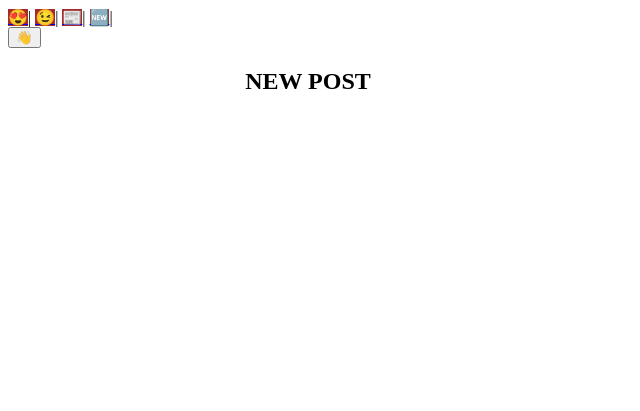
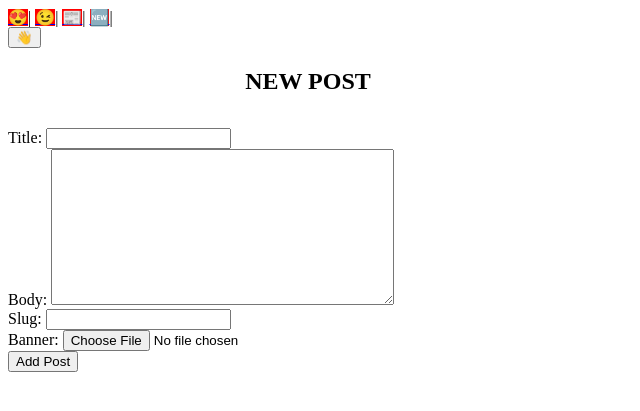
Before and after one commit to prashant7738/100days_python, a Django app: page /posts/new-post in a window 1280 px wide. Shown: the top 411 px of the page, without its empty margins (0-640 px from the left). Run offline with Django 5.2, Linux system fonts and the light colour scheme; a user stored in the database is signed in.

Commit message:
12/4
I learned to create custom forms in django and completed the django for beginner video

```diff
--- /dev/null
+++ b/Day_37 -- Django/myproject/posts/forms.py
@@ -0,0 +1,7 @@
+from django import forms
+from . import models
+
+class CreatePost(forms.ModelForm):
+    class Meta:
+        model = models.Post
+        fields = ['title','body','slug','banner']
--- a/Day_37 -- Django/myproject/posts/models.py
+++ b/Day_37 -- Django/myproject/posts/models.py
@@ -1,4 +1,5 @@
 from django.db import models
+from django.contrib.auth.models import User
 
 # Create your models here.
 class Post(models.Model):
@@ -7,6 +8,7 @@ class Post(models.Model):
     slug = models.SlugField()
     date = models.DateTimeField(auto_now_add=True)
     banner = models.ImageField(default = 'fullback.png' ,blank=True)
+    author = models.ForeignKey(User , on_delete=models.CASCADE , default=None)
 
     def __str__(self):
         return self.title
--- a/Day_37 -- Django/myproject/posts/templates/posts/post_new.html
+++ b/Day_37 -- Django/myproject/posts/templates/posts/post_new.html
@@ -8,6 +8,12 @@
     <section>
 
         <h1>NEW POST</h1>
+
+        <form action="{% url 'posts:new-post' %}" method ="POST" enctype = "multipart/form-data">
+          {% csrf_token %}
+          {{ form }}
+          <button>Add Post</button>
+        </form>
     </section>
 
 
--- a/Day_37 -- Django/myproject/posts/templates/posts/posts_list.html
+++ b/Day_37 -- Django/myproject/posts/templates/posts/posts_list.html
@@ -13,7 +13,7 @@
       <article>
         <h2>
           <a href="{% url 'posts:page' slug=post.slug%}">{{ post.title }}</a></h2>
-        <p>{{ post.date }}</p>
+        <p>{{ post.date }} by {{ post.author }}</p>
         <p>{{ post.body }}</p>
       </article>
     {% endfor %}
--- a/Day_37 -- Django/myproject/posts/views.py
+++ b/Day_37 -- Django/myproject/posts/views.py
@@ -1,6 +1,7 @@
-from django.shortcuts import render
+from django.shortcuts import render, redirect
 from .models import Post
 from django.contrib.auth.decorators import login_required
+from . import forms
 
 
 # Create your views here.
@@ -16,4 +17,15 @@ def post_page(request,slug):
 
 @login_required(login_url="/user/login/")
 def post_new(request):
-    return render(request, 'posts/post_new.html')
+    if request.method == 'POST':
+        form = forms.CreatePost(request.POST, request.FILES)
+        if form.is_valid():
+            newpost = form.save(commit=False)
+            newpost.author = request.user
+            newpost.save()
+            return redirect('posts:list')
+        # else:
+        #     print("forms errors :", form.errors)
+    else:
+        form = forms.CreatePost()
+    return render(request, 'posts/post_new.html',{'form':form})
--- a/Day_37 -- Django/myproject/static/css/style.css
+++ b/Day_37 -- Django/myproject/static/css/style.css
@@ -6,9 +6,6 @@ main h1{
 
 }
 
-a{
-  background-color: brown;
-}
 /*
 nav{
     width: 800px;
@@ -24,3 +21,7 @@ nav{
 .contento{
     width: 800px;
 }
+
+a {
+  background-color: red;
+}
```
Also changed, not shown: Day_37 -- Django/myproject/db.sqlite3, Day_37 -- Django/myproject/media/Citizenship_combined_1-min_11zon.jpg (added), Day_37 -- Django/myproject/posts/migrations/0003_post_author.py (added), Day_37 -- Django/myproject/user/migrations/0001_initial.py (added).
